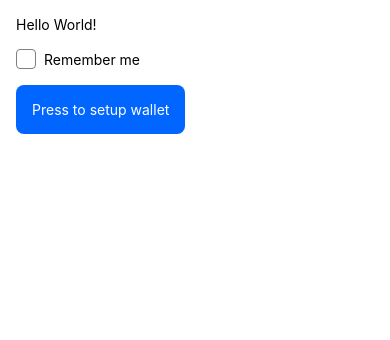
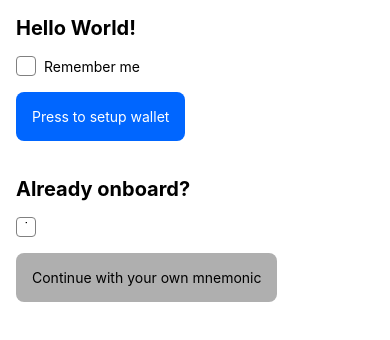
Before and after one commit to juanmanso/rn-walletconnect, a React Native app: screen /Onboarding in a window 390 px wide. Shown: the top 340 px of the page. Built offline with nearby package versions, Linux system fonts and the light colour scheme; what @walletconnect/core would draw is missing.

Commit message:
feat: add onboarding UI for inputting mnemonic

```diff
--- a/src/screens/OnboardingScreen.tsx
+++ b/src/screens/OnboardingScreen.tsx
@@ -1,5 +1,5 @@
 import React, { PropsWithChildren, useEffect, useState } from 'react';
-import { StyleSheet, TouchableOpacity, View } from 'react-native';
+import { StyleSheet, TextInput, TouchableOpacity, View } from 'react-native';
 import AsyncStorage from '@react-native-async-storage/async-storage';
 
 import { useWalletContext } from '../context/walletContext';
@@ -12,6 +12,7 @@ export const OnboardingScreen = ({
   const { initContext, wallet, web3Wallet } = useWalletContext();
   const [loadingWallet, setLoadingWallet] = useState(false);
   const [shouldRememberUser, setShouldRememberUser] = useState(false);
+  const [_, setMnemonic] = useState<string>();
 
   // @TODO: move to loading screen
   useEffect(() => {
@@ -44,6 +45,7 @@ export const OnboardingScreen = ({
   const handleRememberMe = () => {
     setShouldRememberUser(prevState => !prevState);
   };
+  const loginWithMnemonic = async () => {};
 
   const buttonText = isInit
     ? 'Wallet Ready 🚀'
@@ -53,7 +55,7 @@ export const OnboardingScreen = ({
 
   return (
     <Content containerStyle={styles.container}>
-      <ThemedText>Hello World!</ThemedText>
+      <ThemedText type="H1">Hello World!</ThemedText>
       <TouchableOpacity onPress={handleRememberMe} style={styles.row}>
         <View
           style={[styles.box, shouldRememberUser && styles.blueBackgroundColor]}
@@ -62,6 +64,23 @@ export const OnboardingScreen = ({
       </TouchableOpacity>
       <TouchableOpacity onPress={handleOnPress} style={styles.button}>
         <ThemedText style={styles.whiteText}>{buttonText}</ThemedText>
+      </TouchableOpacity>
+      <ThemedText type="H1" style={{ marginTop: 20 }}>
+        Already onboard?
+      </ThemedText>
+      <TextInput
+        placeholder="Type in your mnemonic phrase"
+        onChangeText={setMnemonic}
+        style={[
+          styles.box,
+          { width: undefined, height: undefined, padding: 8 },
+        ]}
+      />
+      <TouchableOpacity
+        onPress={loginWithMnemonic}
+        style={[styles.button, { backgroundColor: '#AFAFAF' }]}
+      >
+        <ThemedText>Continue with your own mnemonic</ThemedText>
       </TouchableOpacity>
     </Content>
   );
```
